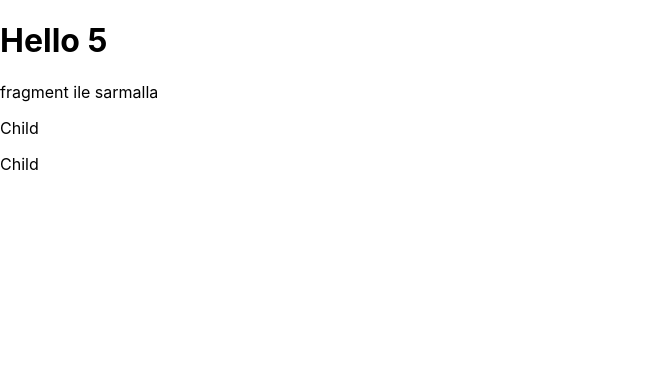
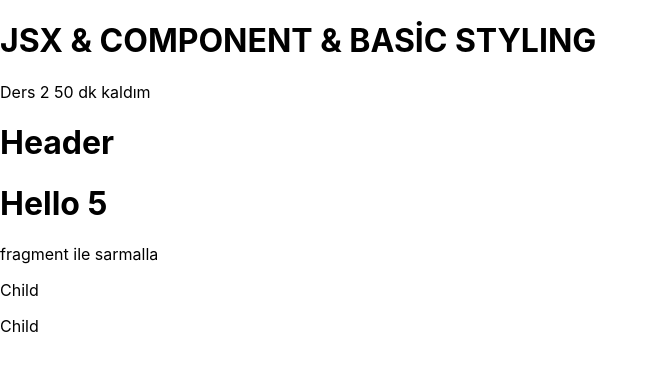
Before and after one commit to mirayengin/REACT_AGAIN, a React (Create React App) app in the folder two_class/component-basicstyling-props/: page / in a window 1280 px wide. Shown: the top 370 px of the page, without its empty margins (0-658 px from the left). Built offline with nearby package versions, Linux system fonts and the light colour scheme.

Commit message:
ilk component oluşturuldu (Header)

```diff
--- a/two_class/component-basicstyling-props/src/App.js
+++ b/two_class/component-basicstyling-props/src/App.js
@@ -1,8 +1,11 @@
+import Header from "./components/Header";
+
 function App() {
   return (
     <div className="App">
       <h1>JSX & COMPONENT & BASİC STYLING</h1>
       <p>Ders 2 50 dk kaldım</p>
+      <Header/>
     </div>
   );
 }
--- /dev/null
+++ b/two_class/component-basicstyling-props/src/components/Header.js
@@ -0,0 +1,14 @@
+import React from "react";
+
+class Header extends React.Component {
+  render() {
+    return (
+      <header>
+        <h1>Header</h1>
+      </header>
+
+    )
+  }
+}
+
+export default Header //default şeklinde export ettiğimde diğer yerlerde sadeceimport ederek bu componenti kullanabiliyoruz ve ayrıva diğer kullanılan yerlerde bu default export yapılan component farklı isim verilerekde kullanılıyor.
--- a/two_class/component-basicstyling-props/src/index.js
+++ b/two_class/component-basicstyling-props/src/index.js
@@ -18,6 +18,7 @@
 
 const Element = () => {
   return (<>
+    <App/>
     <h1>Hello {a}</h1>
     <p>fragment ile sarmalla</p>
     <Child />
```
